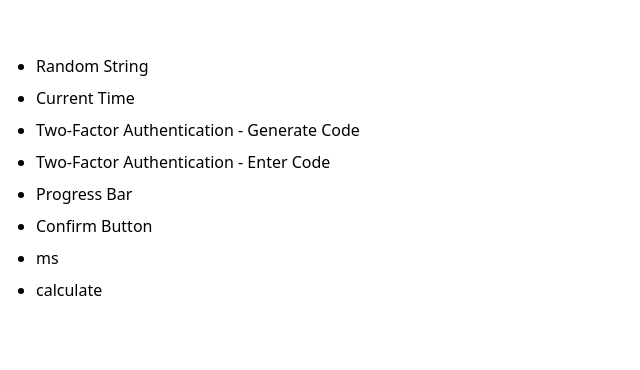
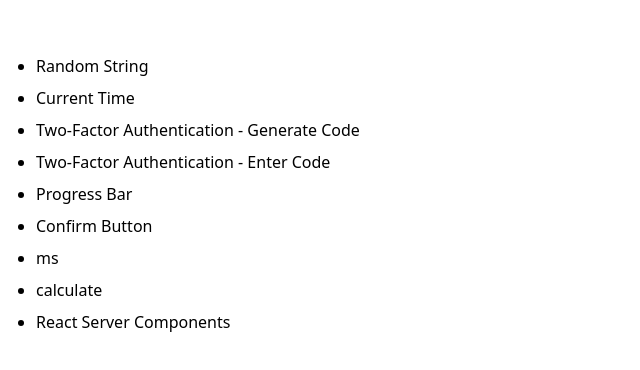
Before and after one commit to emiljohansson/emiljohansson.dev, a Next.js app in the folder apps/next/: page / in a window 1280 px wide. Shown: the part 758-1128 px from the top of the page, without its empty margins (0-640 px from the left). Built offline with nearby package versions, Linux system fonts and the light colour scheme.

Commit message:
add back serverComponents to next config

```diff
--- a/apps/next/next.config.js
+++ b/apps/next/next.config.js
@@ -7,6 +7,6 @@
   experimental: {
     externalDir: true,
     // runtime: 'nodejs',
-    // serverComponents: true,
+    serverComponents: true,
   },
 })
--- a/apps/next/pages/index.tsx
+++ b/apps/next/pages/index.tsx
@@ -47,10 +47,10 @@
     href: '/calculate',
     text: 'calculate',
   },
-  // {
-  //   href: '/rsc',
-  //   text: 'React Server Components',
-  // },
+  {
+    href: '/rsc',
+    text: 'React Server Components',
+  },
 ]
 
 const darkClassName = 'dark'
```
